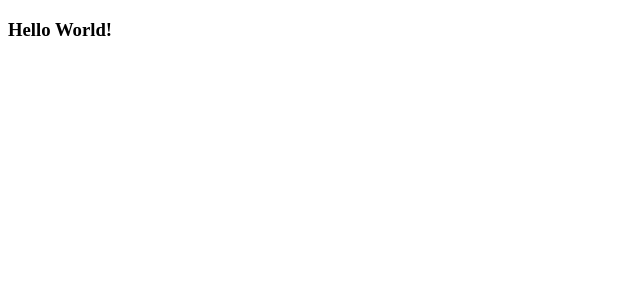
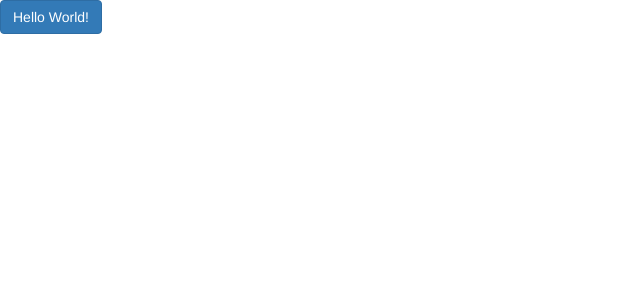
Before and after one commit to pawarsagar/interview-test, a React app: page / in a window 1280 px wide. Shown: the top 300 px of the page, without its empty margins (0-640 px from the left). Built offline with nearby package versions, Linux system fonts and the light colour scheme.

Commit message:
added bootstrap files

```diff
--- a/index.html
+++ b/index.html
@@ -2,6 +2,7 @@
 <html lang="en">
   <head>
     <title>Minimal React Boilerplate</title>
+    <link rel="stylesheet" href="https://cdnjs.cloudflare.com/ajax/libs/twitter-bootstrap/3.3.6/css/bootstrap.min.css" />
   </head>
     <body>
       <noscript>
--- a/src/components/App.js
+++ b/src/components/App.js
@@ -1,7 +1,7 @@
 import React from 'react'
 
 const App = () => {
-  return <h3>Hello World!</h3>
+  return <button className="btn btn-primary">Hello World!</button>
 }
 
 export default App
```
